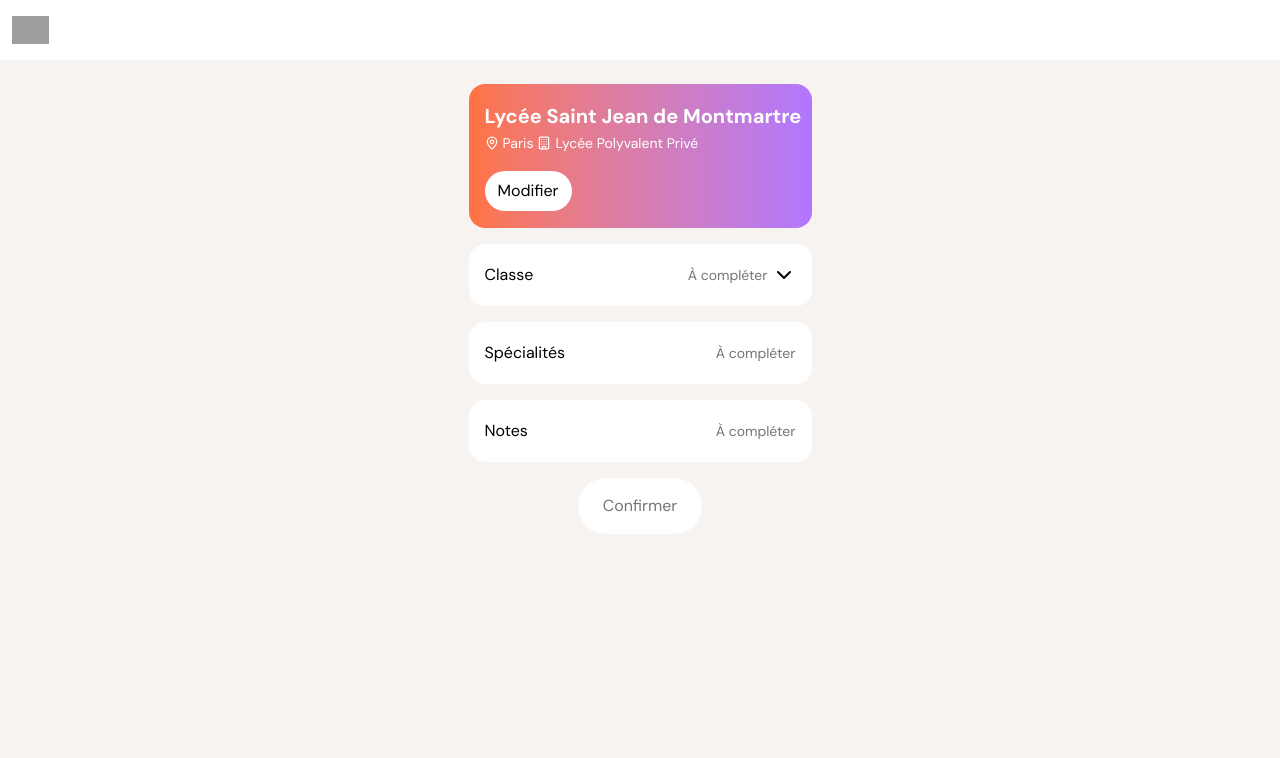
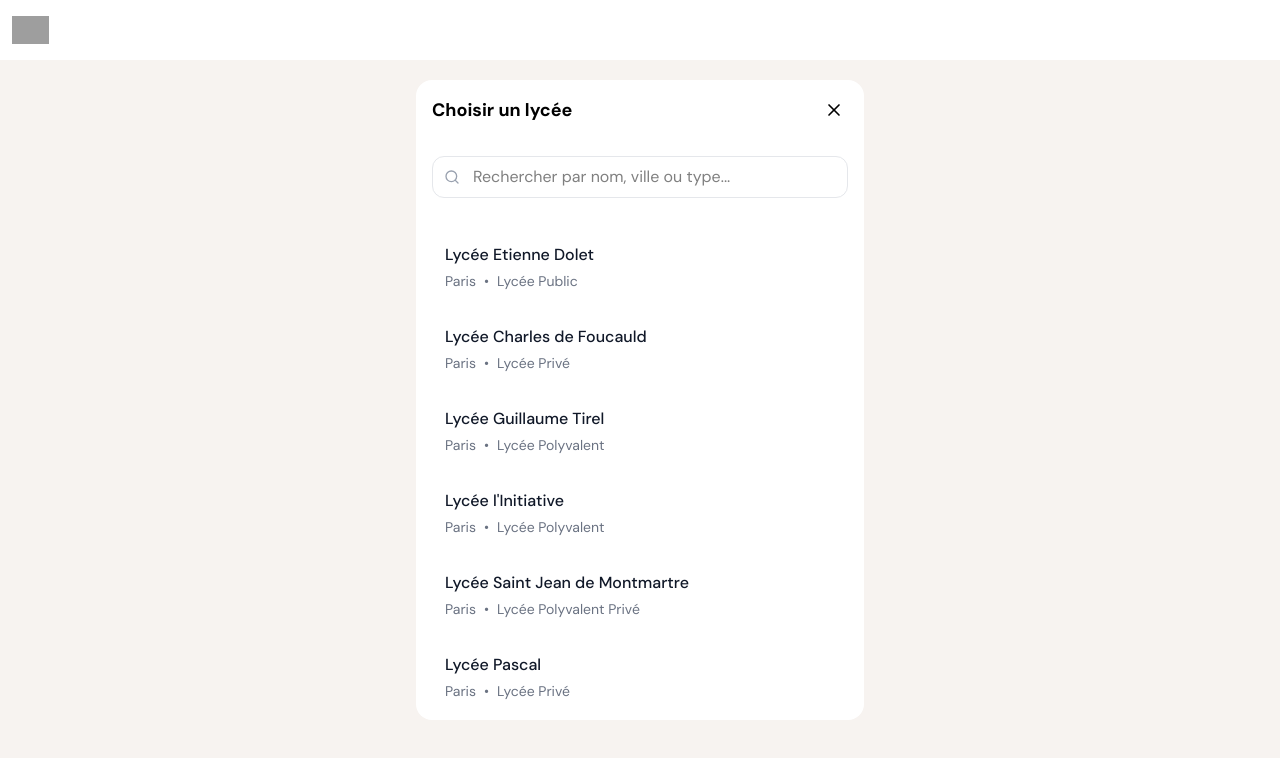
Before and after one commit to cremedekiwi/edumapper, a Nuxt app: page / in a window 1280 px wide. Both pictures are taken after a click on the button "Modifier". Shown: the top 758 px of the page. Built offline with nearby package versions, Linux system fonts and the light colour scheme; grey boxes are pictures that could not be loaded.

Commit message:
lycee: lycee choice with the possibility to search

```diff
--- a/app/app.vue
+++ b/app/app.vue
@@ -2,15 +2,17 @@
 import { ref, onMounted } from 'vue';
 import SchoolCard from '~/components/SchoolCard.vue';
 import SelectionCard from '~/components/SelectionCard.vue';
-import { classes, bacTypes, getRandomSchool } from '~/data/schools.js';
+import SchoolSelector from '~/components/SchoolSelector.vue';
+import { classes, bacTypes, getRandomSchool, schools } from '~/data/schools.js';
 
 const selectedClass = ref('');
 const selectedBacType = ref('');
-const randomSchool = ref(null);
+const currentSchool = ref(null);
+const showSchoolSelector = ref(false);
 
 // Sélectionner une école aléatoire au montage du composant
 onMounted(() => {
-  randomSchool.value = getRandomSchool();
+  currentSchool.value = getRandomSchool();
 });
 
 const handleClassSelection = (selectedOption) => {
@@ -22,18 +24,33 @@ const handleBacTypeSelection = (selectedOption) => {
   selectedBacType.value = selectedOption.name;
   console.log('Type de bac sélectionné:', selectedOption);
 };
+
+const handleModifySchool = () => {
+  showSchoolSelector.value = true;
+};
+
+const handleSchoolSelection = (school) => {
+  currentSchool.value = school;
+  showSchoolSelector.value = false;
+  console.log('Lycée sélectionné:', school);
+};
+
+const handleCloseSchoolSelector = () => {
+  showSchoolSelector.value = false;
+};
 </script>
 
 <template>
   <header class="h-[60px] flex items-center ">
     <img src="assets/img/logo.png" class="h-[28px] pl-[12px]" />
   </header>
-  <main class="h-screen flex flex-col items-center bg-beige/100">
+    <main class="h-screen flex flex-col items-center bg-beige/100">
     <SchoolCard
-      v-if="randomSchool"
-      :school-name="randomSchool.name"
-      :city="randomSchool.city"
-      :school-type="randomSchool.type"
+      v-if="currentSchool"
+      :school-name="currentSchool.name"
+      :city="currentSchool.city"
+      :school-type="currentSchool.type"
+      @modify="handleModifySchool"
     />
 
     <SelectionCard
@@ -53,4 +70,12 @@ const handleBacTypeSelection = (selectedOption) => {
     />
     <button class="bg-white text-gris py-[16px] w-[124px] rounded-[1000px] mt-[16px]">Confirmer</button>
   </main>
+
+  <!-- School Selector Modal -->
+  <SchoolSelector
+    :schools="schools"
+    :is-visible="showSchoolSelector"
+    @select="handleSchoolSelection"
+    @close="handleCloseSchoolSelector"
+  />
 </template>
--- /dev/null
+++ b/app/components/SchoolSelector.vue
@@ -0,0 +1,102 @@
+<script setup>
+import { ref, computed } from 'vue';
+import { Search, X } from 'lucide-vue-next';
+
+const props = defineProps({
+  schools: {
+    type: Array,
+    required: true
+  },
+  isVisible: {
+    type: Boolean,
+    default: false
+  }
+});
+
+const emit = defineEmits(['close', 'select']);
+
+const searchQuery = ref('');
+
+// Filtrer les écoles selon la recherche
+const filteredSchools = computed(() => {
+  if (!searchQuery.value) return props.schools;
+
+  return props.schools.filter(school =>
+    school.name.toLowerCase().includes(searchQuery.value.toLowerCase()) ||
+    school.city.toLowerCase().includes(searchQuery.value.toLowerCase()) ||
+    school.type.toLowerCase().includes(searchQuery.value.toLowerCase())
+  );
+});
+
+const selectSchool = (school) => {
+  emit('select', school);
+  searchQuery.value = '';
+};
+
+const closeModal = () => {
+  emit('close');
+  searchQuery.value = '';
+};
+</script>
+
+<template>
+  <!-- Overlay -->
+  <div
+    v-if="isVisible"
+    class="fixed inset-0 z-50 flex items-center justify-center p-4"
+    @click="closeModal"
+  >
+    <!-- Modal -->
+    <div
+      class="bg-white rounded-2xl w-full max-w-md max-h-[80vh] flex flex-col"
+      @click.stop
+    >
+      <!-- Header -->
+      <div class="flex items-center justify-between p-4">
+        <h2 class="text-lg font-bold">Choisir un lycée</h2>
+        <button
+          @click="closeModal"
+          class="p-1 hover:bg-gray-100 rounded-full transition-colors"
+        >
+          <X class="w-5 h-5" />
+        </button>
+      </div>
+
+      <!-- Search -->
+      <div class="p-4">
+        <div class="relative">
+          <Search class="absolute left-3 top-1/2 transform -translate-y-1/2 w-4 h-4 text-gray-400" />
+          <input
+            v-model="searchQuery"
+            type="text"
+            placeholder="Rechercher par nom, ville ou type..."
+            class="w-full pl-10 pr-4 py-2 border border-gray-200 rounded-xl focus:outline-none focus:ring-2 focus:ring-blue-500 focus:border-transparent"
+          />
+        </div>
+      </div>
+
+      <!-- Results -->
+      <div class="flex-1 overflow-y-auto p-4">
+        <div v-if="filteredSchools.length === 0" class="text-center text-gray-500 py-8">
+          Aucun lycée trouvé
+        </div>
+
+        <div v-else class="space-y-2">
+          <button
+            v-for="school in filteredSchools"
+            :key="school.id"
+            @click="selectSchool(school)"
+            class="w-full text-left p-3 rounded-xl hover:bg-gray-50 transition-colors border border-transparent hover:border-gray-200"
+          >
+            <div class="font-medium text-gray-900">{{ school.name }}</div>
+            <div class="text-sm text-gray-500 flex items-center gap-2 mt-1">
+              <span>{{ school.city }}</span>
+              <span>•</span>
+              <span>{{ school.type }}</span>
+            </div>
+          </button>
+        </div>
+      </div>
+    </div>
+  </div>
+</template>
```
